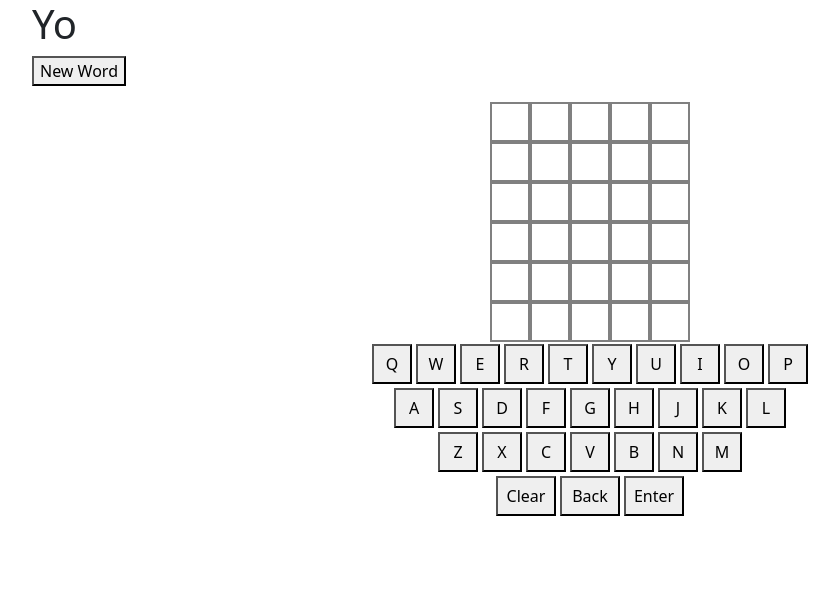
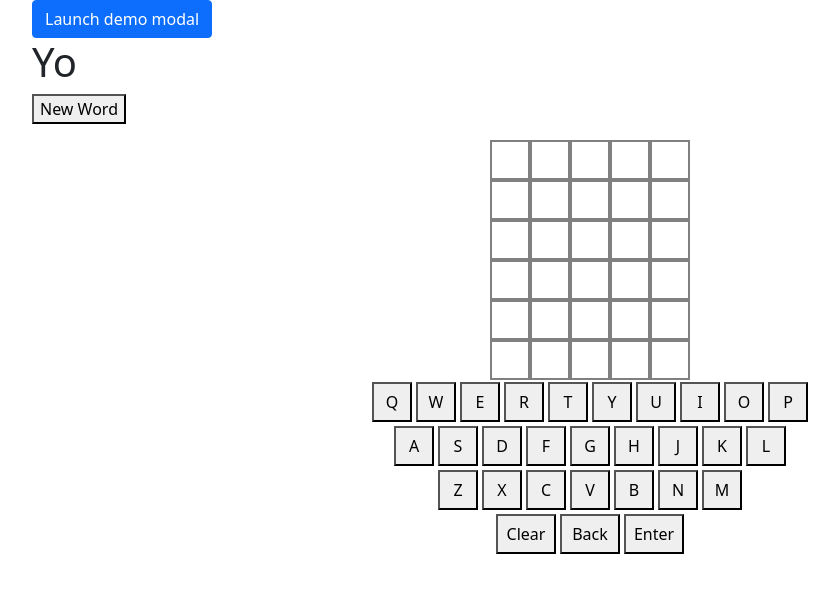
Before and after one commit to smoodydev/wordWar, a Flask app: page / in a window 1280 px wide. Shown: the top 593 px of the page, without its empty margins (50-889 px from the left). Run offline with Flask 2, Linux system fonts and the light colour scheme; some libraries are stand-ins or nearby versions.

Commit message:
changed and reduced req.txt

```diff
--- a/templates/base.html
+++ b/templates/base.html
@@ -24,6 +24,17 @@
 </head>
 
 <body>
+    <!-- Button trigger modal -->
+
+
+    <!-- Modal -->
+    <div class="container">
+        <button type="button" class="btn btn-primary" data-bs-toggle="modal" data-bs-target="#exampleModal">
+            Launch demo modal
+        </button>
+
+    </div>
+
 
     <div class="container">
         {% block content %}
```
Also changed, not shown: requirements.txt (+6 -17 lines).
